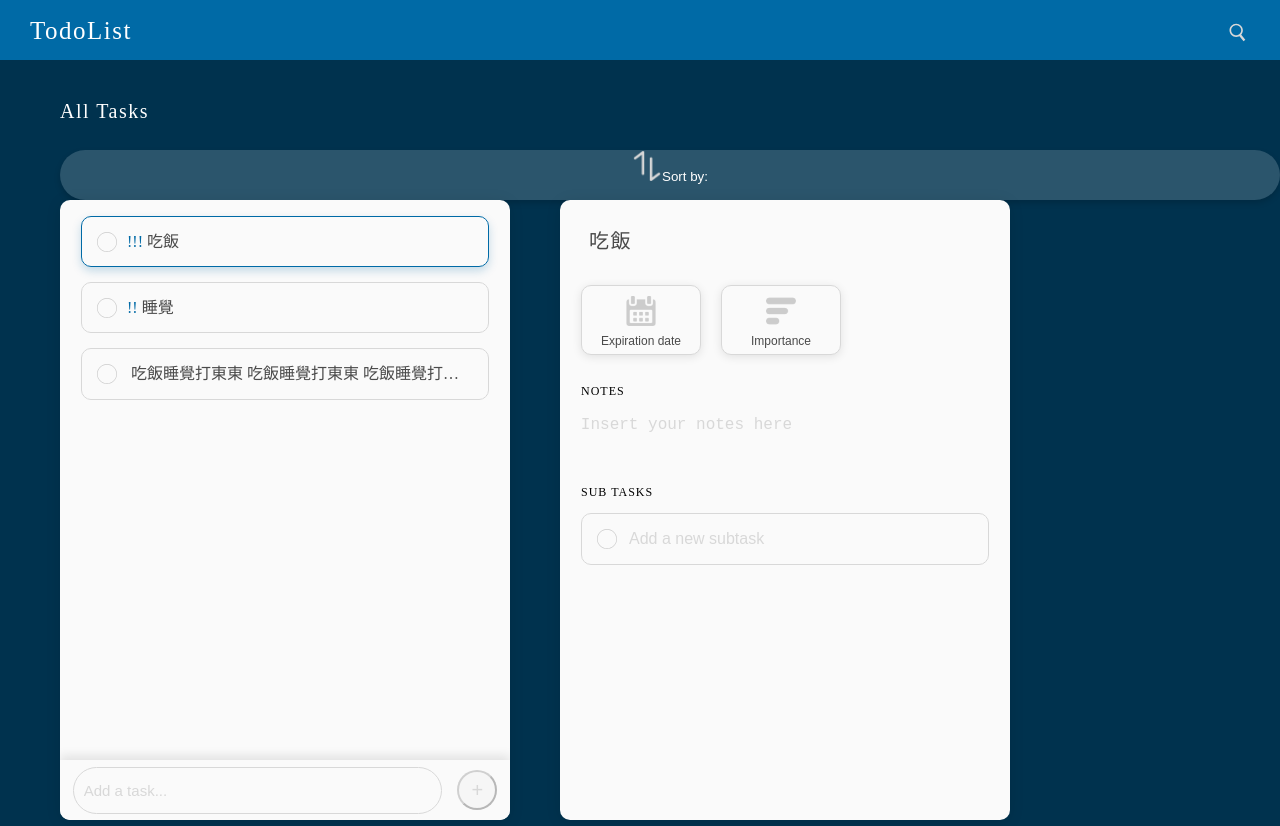
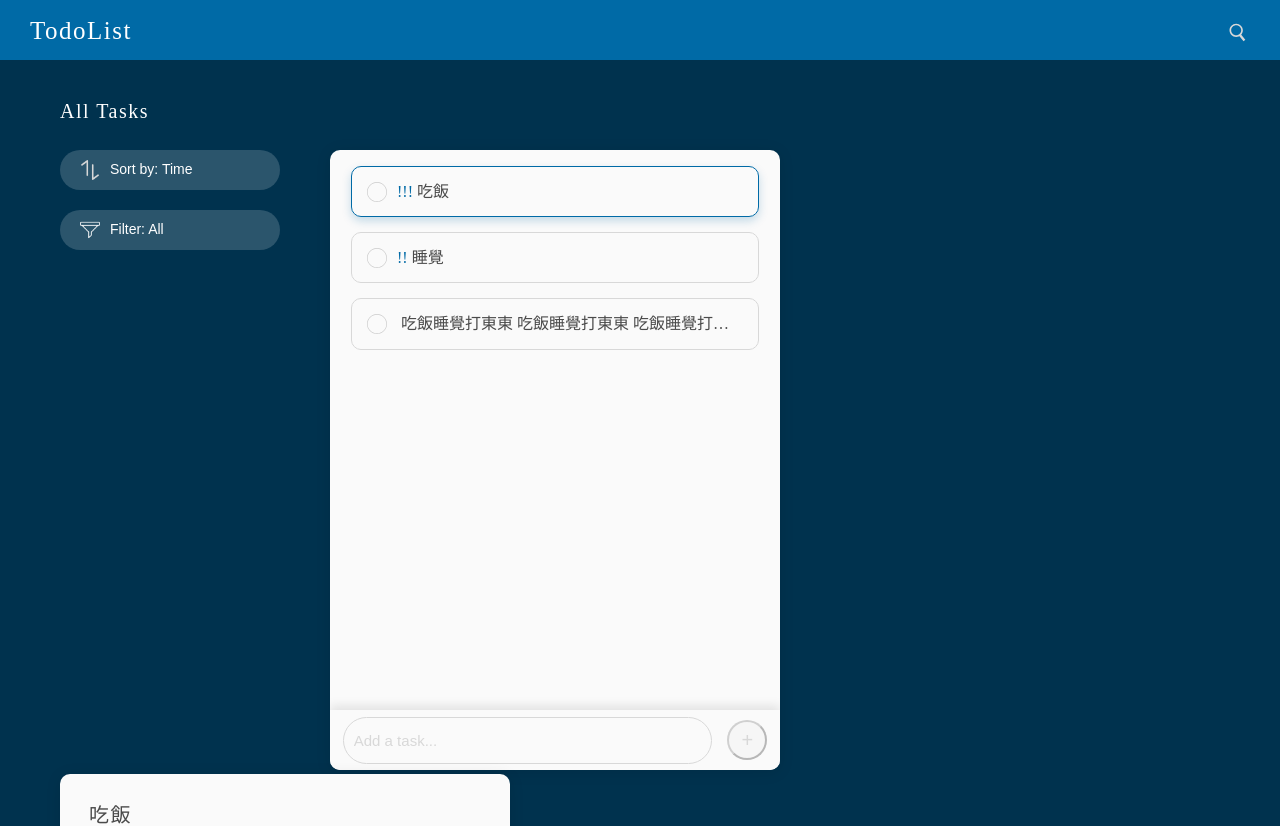
Before and after one commit to Xinhe998/dcard-todolist, a React app: page / in a window 1280 px wide. Shown: the top 826 px of the page. Built offline with nearby package versions, Linux system fonts and the light colour scheme.

Commit message:
complete dropdown component style

```diff
--- a/src/components/DatePickerModal/index.js
+++ b/src/components/DatePickerModal/index.js
@@ -22,7 +22,7 @@ const DatePickerModal = ({ isOpen, switchHandler, currentTask }) => {
   return current ? (
     <Modal
       isOpen={isOpen}
-      title="Pick Date"
+      title="Expiration date"
       onClose={() => {
         setSelectedDate(current.dueDate ? current.dueDate : new Date());
         switchHandler(false);
--- a/src/components/Dropdown/index.js
+++ b/src/components/Dropdown/index.js
@@ -1,19 +1,44 @@
-import React, { useContext, useRef } from 'react';
+import React, { useContext, useRef, useState } from 'react';
 import PropTypes from 'prop-types';
 import Store from '../../reducers/context';
 import * as action from '../../actions/todoActions';
+import useClickOutside from '../../hooks/useClickOutside';
 
 import './index.scss';
 
-const Dropdown = ({ icon, text, options, selectedOption, swichOptionHandler }) => {
+const Dropdown = ({ icon, text, options, swichOptionHandler, isOpen }) => {
   const dispatch = useContext(Store);
+  const [selectedOption, setSelectedOption] = useState(options[0]);
+  const dropdownRef = useRef();
+  useClickOutside(isOpen, dropdownRef, () => swichOptionHandler(false));
   return (
-    <div className="Dropdown">
-      <button type="button" className="Dropdown__button">
+    <div className="Dropdown" ref={dropdownRef}>
+      <button
+        type="button"
+        className="Dropdown__button"
+        onClick={() => swichOptionHandler(!isOpen)}
+      >
         <img className="Dropdown__button__icon" src={icon} />
         {text}
         {selectedOption}
       </button>
+      {isOpen ? (
+        <div className="Dropdown__tooltip">
+          <ul className="Dropdown__tooltip__list">
+            {options.map(option => (
+              <li
+                onClick={() => {
+                  setSelectedOption(option);
+                  swichOptionHandler(false);
+                }}
+                className={selectedOption === option ? 'active' : ''}
+              >
+                {option}
+              </li>
+            ))}
+          </ul>
+        </div>
+      ) : null}
     </div>
   );
 };
@@ -22,7 +47,7 @@ Dropdown.propTypes = {
   icon: PropTypes.string,
   text: PropTypes.string,
   options: PropTypes.array,
-  selectedOption: PropTypes.string,
+  // selectedOption: PropTypes.string,
   swichOptionHandler: PropTypes.func,
 };
 
@@ -30,7 +55,7 @@ Dropdown.defaultProps = {
   icon: '',
   text: '',
   options: [],
-  selectedOption: '',
+  // selectedOption: '',
   swichOptionHandler: null,
 };
 export default Dropdown;
--- a/src/components/Dropdown/index.scss
+++ b/src/components/Dropdown/index.scss
@@ -1,19 +1,66 @@
 .Dropdown {
-  height: 50px;
+  height: 40px;
   border-radius: 25px;
   background: rgba(255, 255, 255, 0.17);
-  box-shadow: 0px 3px 6px rgba(0, 0, 0, 0.16);
   user-select: none;
   color: #ffffff;
+  margin-bottom: 20px;
+  transition: all 0.5s;
+  position: relative;
+  &:hover {
+    box-shadow: 0px 3px 6px rgba(0, 0, 0, 0.16);
+  }
 }
 .Dropdown__button {
   cursor: pointer;
   width: 100%;
+  height: 100%;
   border: none;
   background: none;
   color: #ffffff;
+  font-size: 14px;
+  font-weight: 500;
+  outline: 0;
+  padding: 0 20px;
+  text-align: left;
   .Dropdown__button__icon {
-    width: 30px;
-    height: 30px;
+    width: 20px;
+    height: 20px;
+    vertical-align: middle;
+    margin-right: 10px;
   }
 }
+.Dropdown__tooltip {
+  width: 100%;
+  border-radius: 10px;
+  background: #ffffff;
+  box-shadow: var(--card-box-shadow);
+  color: var(--text-color);
+  position: absolute;
+  padding: 0;
+  margin-top: 10px;
+  text-align: center;
+  z-index: 100;
+  &::before {
+    content: '';
+    width: 0;
+    height: 0;
+    border-style: solid;
+    border-width: 0 10px 10px 10px;
+    border-color: transparent transparent #ffffff transparent;
+    position: absolute;
+    top: -8px;
+    left: calc((100% - 10px) / 2);
+  }
+  .Dropdown__tooltip__list {
+    list-style: none;
+    padding: 0;
+    li {
+      cursor: pointer;
+      padding: 10px 30px;
+      &:hover, &.active {
+        background: var(--secondary-color-gray2);
+      }
+    }
+  }
+}
--- a/src/pages/index.js
+++ b/src/pages/index.js
@@ -1,8 +1,4 @@
-import React, {
-  useContext,
-  useReducer,
-  useState,
-} from 'react';
+import React, { useContext, useReducer, useState } from 'react';
 import './index.scss';
 import reducer from '../reducers/todo';
 import Store from '../reducers/context';
@@ -14,17 +10,23 @@ import DetailCardView from '../components/DetailCardView';
 import Dropdown from '../components/Dropdown';
 
 import sortIcon from '../assets/sort.png';
+import filterIcon from '../assets/filter.png';
 
 const Home = () => {
   const globalStore = useContext(Store);
   const [state, dispatch] = useReducer(reducer, globalStore);
   const [isDatePickerModalOpen, setIsDatePickerModalOpen] = useState(false);
   const [isImportanceModalOpen, setisImportanceModalOpen] = useState(false);
+  const [isSortToolOpen, setIsSortToolOpen] = useState(false);
   const sortOptions = ['Time', 'Importance', 'Status'];
+  const [isFilterToolOpen, setIsFilterToolOpen] = useState(false);
+  const filterOptions = ['All', 'Active', 'Completed'];
   const findCurrentTask = () => {
     let currentTask;
-    state.todos.map((task) => {
-      if (task.showingDetail) { currentTask = task; }
+    state.todos.map(task => {
+      if (task.showingDetail) {
+        currentTask = task;
+      }
     });
     return currentTask;
   };
@@ -33,7 +35,22 @@ const Home = () => {
       <Header title="TodoList" state={state} />
       <div className="AppContent">
         <h1 className="TasksToolBar__title">All Tasks</h1>
-        <Dropdown text="Sort by:  " icon={sortIcon} options={sortOptions} />
+        <div className="Toolbox">
+          <Dropdown
+            text="Sort by:  "
+            icon={sortIcon}
+            options={sortOptions}
+            isOpen={isSortToolOpen}
+            swichOptionHandler={setIsSortToolOpen}
+          />
+          <Dropdown
+            text="Filter:  "
+            icon={filterIcon}
+            options={filterOptions}
+            isOpen={isFilterToolOpen}
+            swichOptionHandler={setIsFilterToolOpen}
+          />
+        </div>
         <ListCardView state={state} />
         <DetailCardView
           state={state}
--- a/src/pages/index.scss
+++ b/src/pages/index.scss
@@ -39,9 +39,16 @@ body {
   height: 40px;
   margin: 10px 0;
 }
+.Toolbox {
+  display: inline-block;
+  vertical-align: top;
+  margin-right: 50px;
+  width: 220px;
+}
 .CardScrollView {
   position: relative;
   height: calc(100vh - var(--header-height) - 120px);
+  min-width: 300px;
   width: 450px;
   background: var(--card-bg-color);
   box-shadow: var(--card-box-shadow);
--- a/src/reducers/todo.js
+++ b/src/reducers/todo.js
@@ -136,8 +136,6 @@ const reducer = (state, action) => {
       }),
     };
 
-
-
   default:
     return state;
   }
```
Also changed, not shown: src/assets/filter.png (added).
